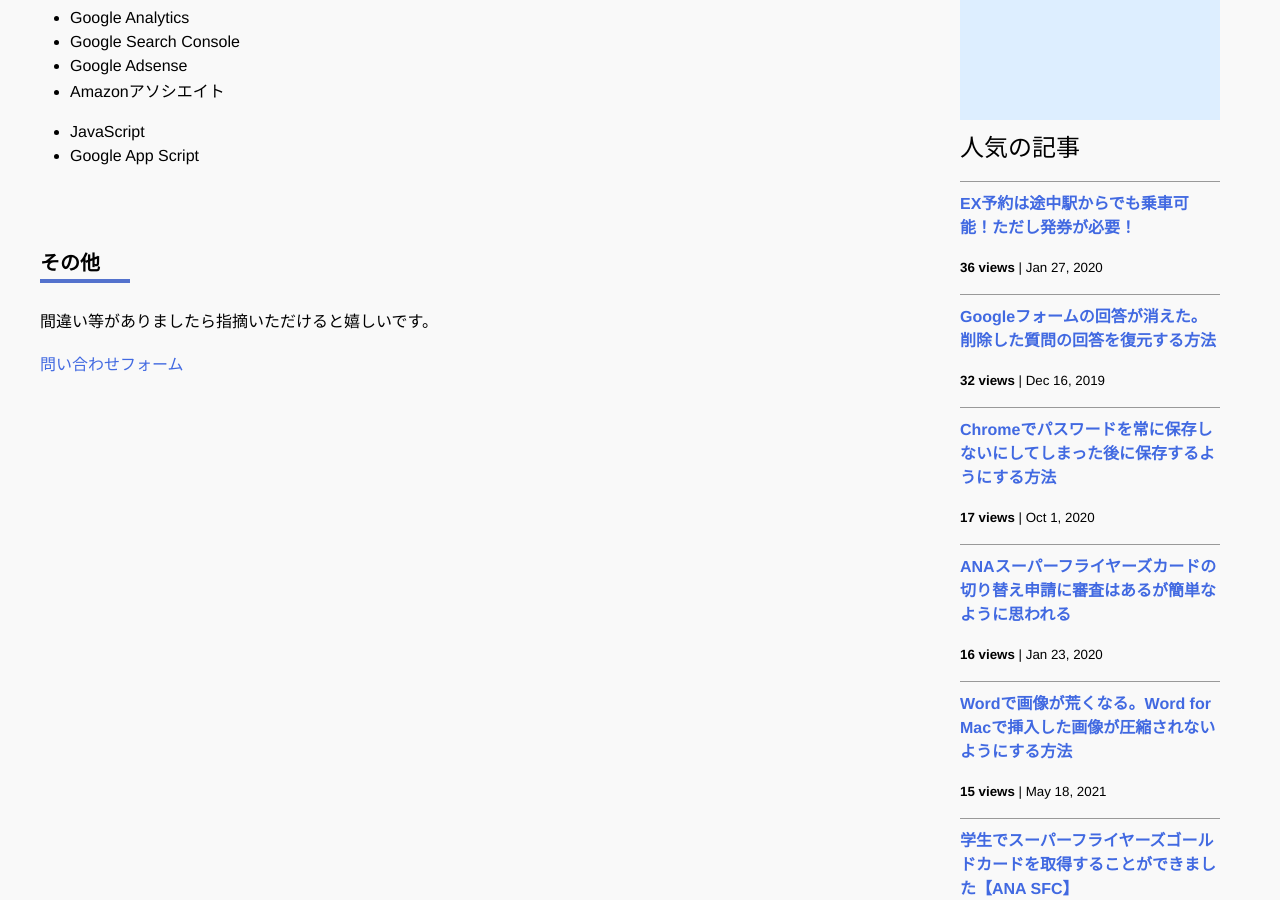
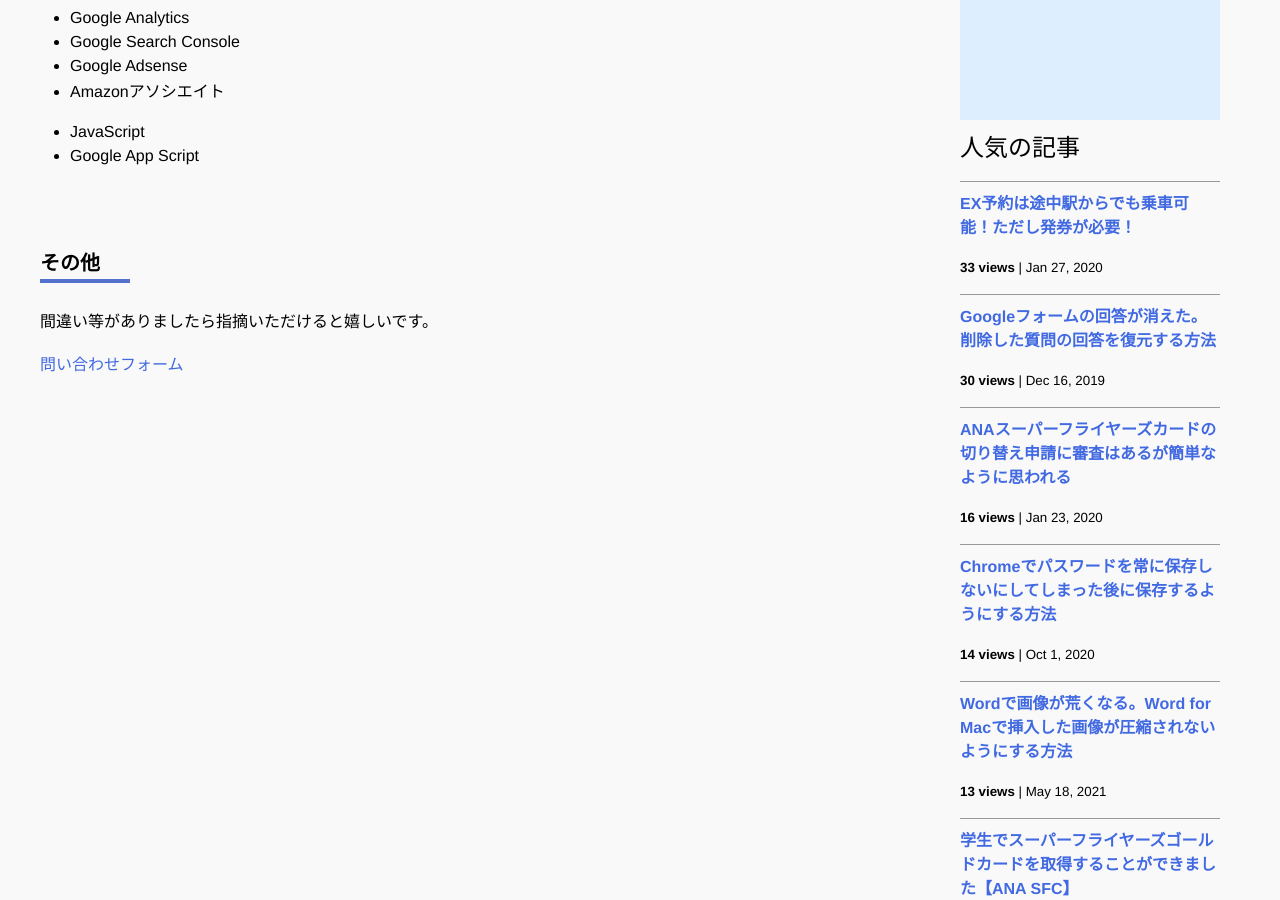
Before and after one commit to iwanaminami/shoyaiwaname, a Jekyll site: the page built from about.markdown, in a window 1280 px wide and 900 px high, scrolled down 693 px. Built offline with Jekyll 4.4.1, drawn with Linux system fonts in a browser that asks for light colours; nearby versions of some CDN libraries; comment, search, counter and statistics services are not loaded.

Commit message:
chore(ga): update _data/popularposts.yml 20260801-0052

```diff
--- a/_data/popularposts.yml
+++ b/_data/popularposts.yml
@@ -1,13 +1,13 @@
 side:
-  - view: 36
+  - view: 33
     url: "/2020/01/27/ex-rideontheway.html"
-  - view: 32
+  - view: 30
     url: "/2019/12/16/restore-googleform.html"
-  - view: 17
-    url: "/2020/10/01/googlepassword.html"
   - view: 16
     url: "/2020/01/23/sfc-judge.html"
-  - view: 15
+  - view: 14
+    url: "/2020/10/01/googlepassword.html"
+  - view: 13
     url: "/2021/05/18/image-compression-word.html"
   - view: 11
     url: "/"
```
